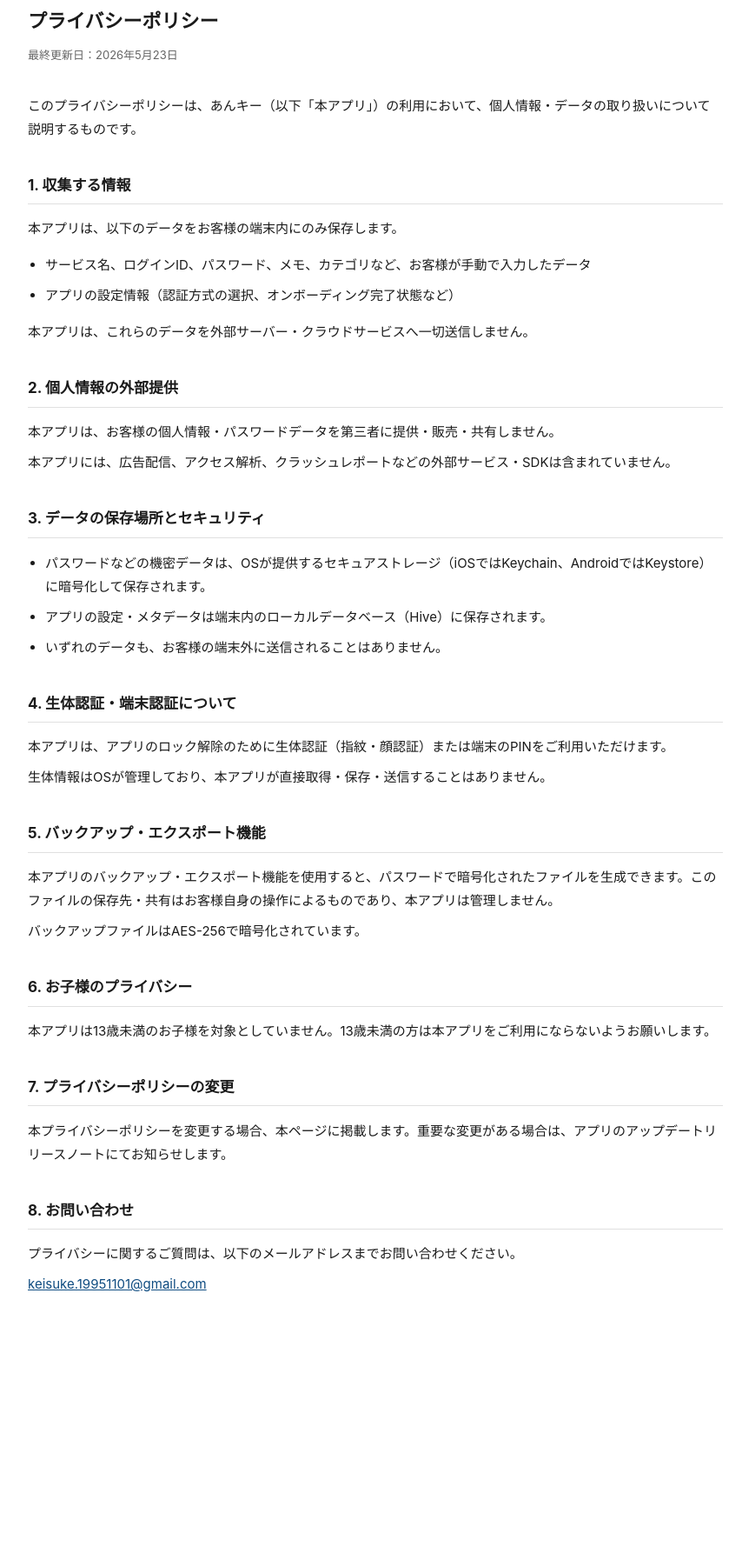
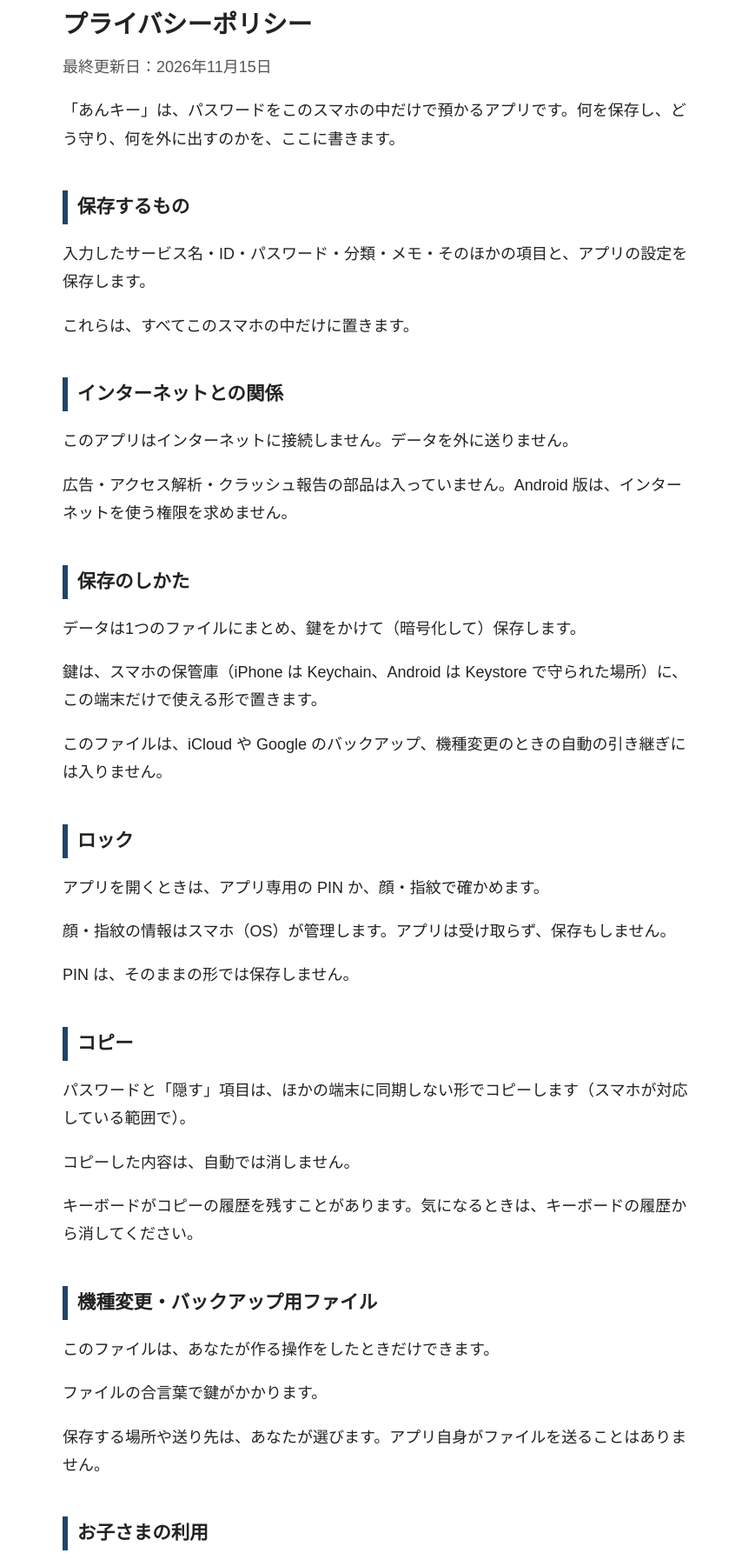
Before and after one commit to ke-nano/ke-nano.github.io, a plain HTML site: page ankey/privacy-policy.html in a window 1280 px wide. Shown: the part 34-1820 px from the top of the page at 87% size, without its empty margins (208-1062 px from the left). Before the commit the page ends 1592 px from the top, so only its background shows below. Drawn offline with Linux system fonts and the light colour scheme.

Commit message:
Update privacy-policy.html

```diff
--- a/ankey/privacy-policy.html
+++ b/ankey/privacy-policy.html
@@ -1,70 +1,57 @@
-<!DOCTYPE html>
+<!doctype html>
 <html lang="ja">
 <head>
-  <meta charset="UTF-8">
-  <meta name="viewport" content="width=device-width, initial-scale=1.0">
-  <title>プライバシーポリシー - あんキー</title>
-  <style>
-    body {
-      font-family: -apple-system, BlinkMacSystemFont, "Hiragino Sans", "Noto Sans JP", sans-serif;
-      max-width: 800px;
-      margin: 0 auto;
-      padding: 24px 20px 60px;
-      color: #1a1a1a;
-      line-height: 1.8;
-      font-size: 15px;
-    }
-    h1 { font-size: 22px; font-weight: 700; margin-bottom: 4px; }
-    h2 { font-size: 17px; font-weight: 700; margin-top: 36px; border-bottom: 1px solid #e0e0e0; padding-bottom: 6px; }
-    p, li { margin: 8px 0; }
-    ul { padding-left: 20px; }
-    .updated { color: #666; font-size: 13px; margin-bottom: 32px; }
-    a { color: #0F4C81; }
-  </style>
+<meta charset="utf-8">
+<meta name="viewport" content="width=device-width, initial-scale=1">
+<title>プライバシーポリシー - あんキー</title>
+<style>
+body { font-family: sans-serif; line-height: 1.8; color: #222; background: #fff; max-width: 40em; margin: 0 auto; padding: 1em 1.2em 3em; font-size: 18px; }
+h1 { font-size: 1.6em; margin-bottom: 0.2em; }
+h2 { font-size: 1.2em; margin-top: 2em; border-left: 6px solid #1F4469; padding-left: 0.5em; }
+.updated { color: #555; margin-top: 0; }
+</style>
 </head>
 <body>
+<h1>プライバシーポリシー</h1>
+<p class="updated">最終更新日：2026年11月15日</p>
+<p>「あんキー」は、パスワードをこのスマホの中だけで預かるアプリです。何を保存し、どう守り、何を外に出すのかを、ここに書きます。</p>
 
-<h1>プライバシーポリシー</h1>
-<p class="updated">最終更新日：2026年5月23日</p>
+<h2>保存するもの</h2>
+<p>入力したサービス名・ID・パスワード・分類・メモ・そのほかの項目と、アプリの設定を保存します。</p>
+<p>これらは、すべてこのスマホの中だけに置きます。</p>
 
-<p>このプライバシーポリシーは、あんキー（以下「本アプリ」）の利用において、個人情報・データの取り扱いについて説明するものです。</p>
+<h2>インターネットとの関係</h2>
+<p>このアプリはインターネットに接続しません。データを外に送りません。</p>
+<p>広告・アクセス解析・クラッシュ報告の部品は入っていません。Android 版は、インターネットを使う権限を求めません。</p>
 
-<h2>1. 収集する情報</h2>
-<p>本アプリは、以下のデータをお客様の端末内にのみ保存します。</p>
-<ul>
-  <li>サービス名、ログインID、パスワード、メモ、カテゴリなど、お客様が手動で入力したデータ</li>
-  <li>アプリの設定情報（認証方式の選択、オンボーディング完了状態など）</li>
-</ul>
-<p>本アプリは、これらのデータを外部サーバー・クラウドサービスへ一切送信しません。</p>
+<h2>保存のしかた</h2>
+<p>データは1つのファイルにまとめ、鍵をかけて（暗号化して）保存します。</p>
+<p>鍵は、スマホの保管庫（iPhone は Keychain、Android は Keystore で守られた場所）に、この端末だけで使える形で置きます。</p>
+<p>このファイルは、iCloud や Google のバックアップ、機種変更のときの自動の引き継ぎには入りません。</p>
 
-<h2>2. 個人情報の外部提供</h2>
-<p>本アプリは、お客様の個人情報・パスワードデータを第三者に提供・販売・共有しません。</p>
-<p>本アプリには、広告配信、アクセス解析、クラッシュレポートなどの外部サービス・SDKは含まれていません。</p>
+<h2>ロック</h2>
+<p>アプリを開くときは、アプリ専用の PIN か、顔・指紋で確かめます。</p>
+<p>顔・指紋の情報はスマホ（OS）が管理します。アプリは受け取らず、保存もしません。</p>
+<p>PIN は、そのままの形では保存しません。</p>
 
-<h2>3. データの保存場所とセキュリティ</h2>
-<ul>
-  <li>パスワードなどの機密データは、OSが提供するセキュアストレージ（iOSではKeychain、AndroidではKeystore）に暗号化して保存されます。</li>
-  <li>アプリの設定・メタデータは端末内のローカルデータベース（Hive）に保存されます。</li>
-  <li>いずれのデータも、お客様の端末外に送信されることはありません。</li>
-</ul>
+<h2>コピー</h2>
+<p>パスワードと「隠す」項目は、ほかの端末に同期しない形でコピーします（スマホが対応している範囲で）。</p>
+<p>コピーした内容は、自動では消しません。</p>
+<p>キーボードがコピーの履歴を残すことがあります。気になるときは、キーボードの履歴から消してください。</p>
 
-<h2>4. 生体認証・端末認証について</h2>
-<p>本アプリは、アプリのロック解除のために生体認証（指紋・顔認証）または端末のPINをご利用いただけます。</p>
-<p>生体情報はOSが管理しており、本アプリが直接取得・保存・送信することはありません。</p>
+<h2>機種変更・バックアップ用ファイル</h2>
+<p>このファイルは、あなたが作る操作をしたときだけできます。</p>
+<p>ファイルの合言葉で鍵がかかります。</p>
+<p>保存する場所や送り先は、あなたが選びます。アプリ自身がファイルを送ることはありません。</p>
 
-<h2>5. バックアップ・エクスポート機能</h2>
-<p>本アプリのバックアップ・エクスポート機能を使用すると、パスワードで暗号化されたファイルを生成できます。このファイルの保存先・共有はお客様自身の操作によるものであり、本アプリは管理しません。</p>
-<p>バックアップファイルはAES-256で暗号化されています。</p>
+<h2>お子さまの利用</h2>
+<p>13歳未満のお子さまは、対象としていません。</p>
 
-<h2>6. お子様のプライバシー</h2>
-<p>本アプリは13歳未満のお子様を対象としていません。13歳未満の方は本アプリをご利用にならないようお願いします。</p>
+<h2>このポリシーを変えるとき</h2>
+<p>内容を変えるときは、公開ページに載せます。大きな変更は、アップデートのお知らせでもお伝えします。</p>
 
-<h2>7. プライバシーポリシーの変更</h2>
-<p>本プライバシーポリシーを変更する場合、本ページに掲載します。重要な変更がある場合は、アプリのアップデートリリースノートにてお知らせします。</p>
-
-<h2>8. お問い合わせ</h2>
-<p>プライバシーに関するご質問は、以下のメールアドレスまでお問い合わせください。</p>
-<p><a href="mailto:keisuke.19951101@gmail.com">keisuke.19951101@gmail.com</a></p>
-
+<h2>お問い合わせ</h2>
+<p>ご質問やご意見は、次のメールアドレスにお送りください。</p>
+<p>nanowork00@gmail.com</p>
 </body>
 </html>
```
